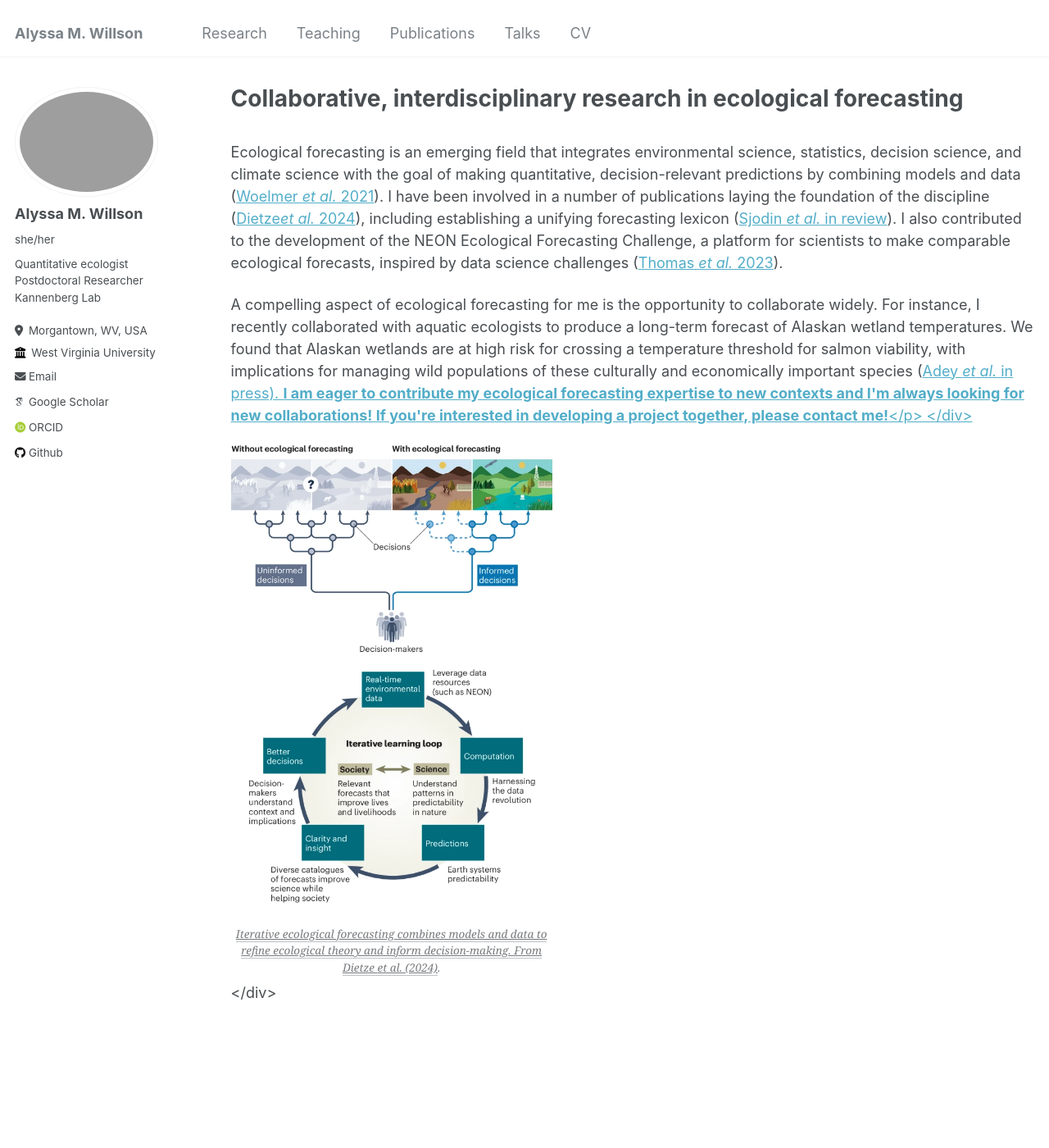
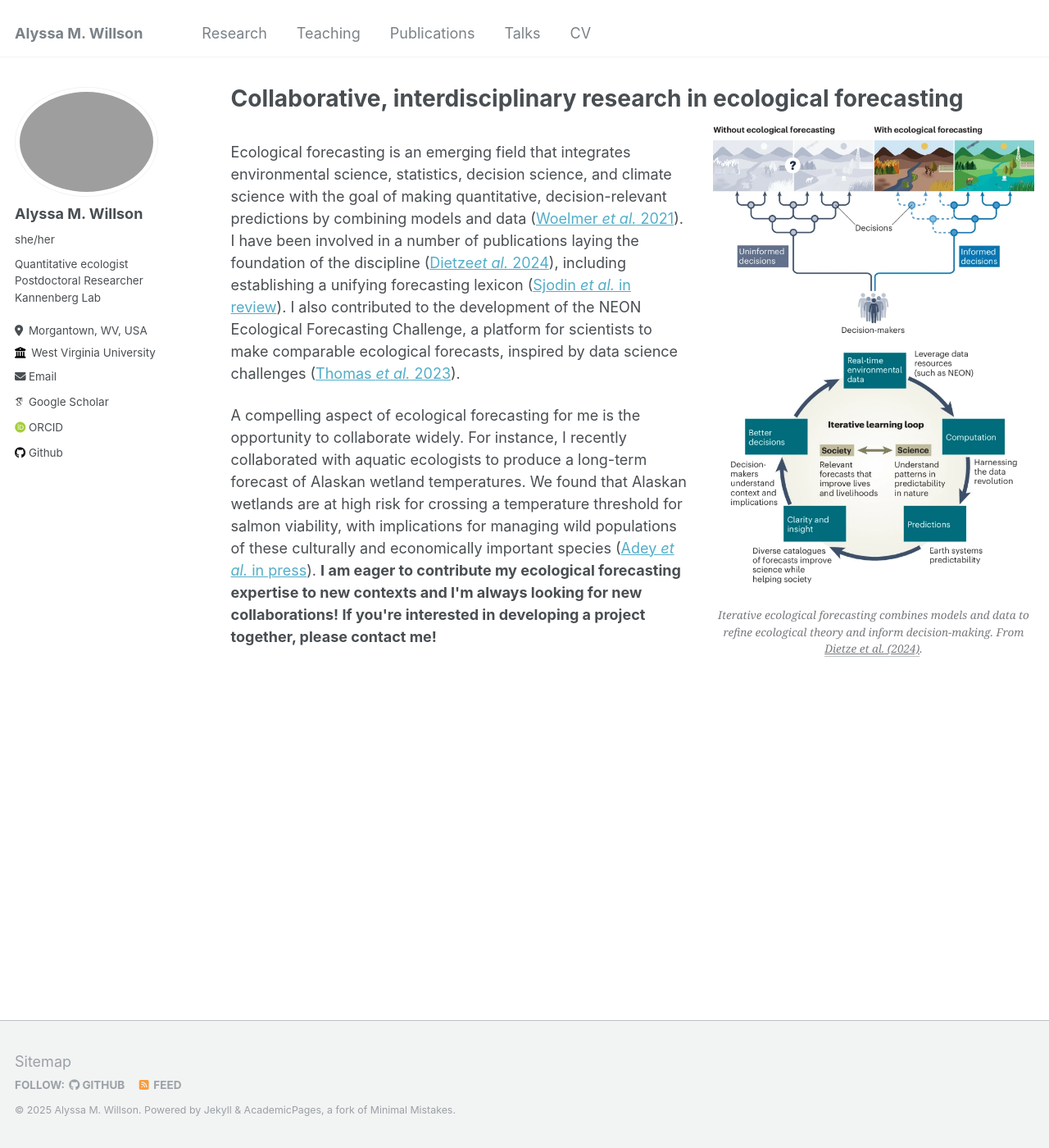
Before and after one commit to amwillson/amwillson.github.io, a Jekyll site: the page built from _pages/research-forecasting.md, in a window 1280 px wide and 1400 px high. Shown: the whole window at 82% size. Built offline with Jekyll 4.4.1, drawn with Linux system fonts in a browser that asks for light colours; some web fonts are replaced.

Commit message:
Fixing formatting

```diff
--- a/_pages/research-forecasting.md
+++ b/_pages/research-forecasting.md
@@ -8,7 +8,7 @@ author_profile: true
 <div style="display: flex; align-items: flex-start; gap: 30px; margin: 20px auto; max-width: 100%;">
   <div style="flex: 1;">
     <p>Ecological forecasting is an emerging field that integrates environmental science, statistics, decision science, and climate science with the goal of making quantitative, decision-relevant predictions by combining models and data (<a href="https://amwillson.github.io/publication/woelmer-etal-2021">Woelmer <i>et al.</i> 2021</a>). I have been involved in a number of publications laying the foundation of the discipline (<a href="https://amwillson.github.io/publication/dietze-etal-2024">Dietze<i>et al.</i> 2024</a>), including establishing a unifying forecasting lexicon (<a href="https://amwillson.github.io/publications/">Sjodin <i>et al.</i> in review</a>). I also contributed to the development of the NEON Ecological Forecasting Challenge, a platform for scientists to make comparable ecological forecasts, inspired by data science challenges (<a href="https://amwillson.github.io/publication/thomas-etal-2023">Thomas <i>et al.</i> 2023</a>).</p>
-    <p>A compelling aspect of ecological forecasting for me is the opportunity to collaborate widely. For instance, I recently collaborated with aquatic ecologists to produce a long-term forecast of Alaskan wetland temperatures. We found that Alaskan wetlands are at high risk for crossing a temperature threshold for salmon viability, with implications for managing wild populations of these culturally and economically important species (<a href="https://amwillson.github.io/publications/">Adey <i>et al.</i> in press). <b>I am eager to contribute my ecological forecasting expertise to new contexts and I'm always looking for new collaborations! If you're interested in developing a project together, please contact me!</b></p>
+    <p>A compelling aspect of ecological forecasting for me is the opportunity to collaborate widely. For instance, I recently collaborated with aquatic ecologists to produce a long-term forecast of Alaskan wetland temperatures. We found that Alaskan wetlands are at high risk for crossing a temperature threshold for salmon viability, with implications for managing wild populations of these culturally and economically important species (<a href="https://amwillson.github.io/publications/">Adey <i>et al.</i> in press</a>). <b>I am eager to contribute my ecological forecasting expertise to new contexts and I'm always looking for new collaborations! If you're interested in developing a project together, please contact me!</b></p>
   </div>
   <figure style="margin: 0; flex-shrink: 0; max-width: 40%;">
     <img src="/images/iterative-forecasting.png" alt="Figure 1" style="display:block; max-width:100%; height:auto;">
```
Also changed, not shown: _pages/research.md (+2 -0 lines).
